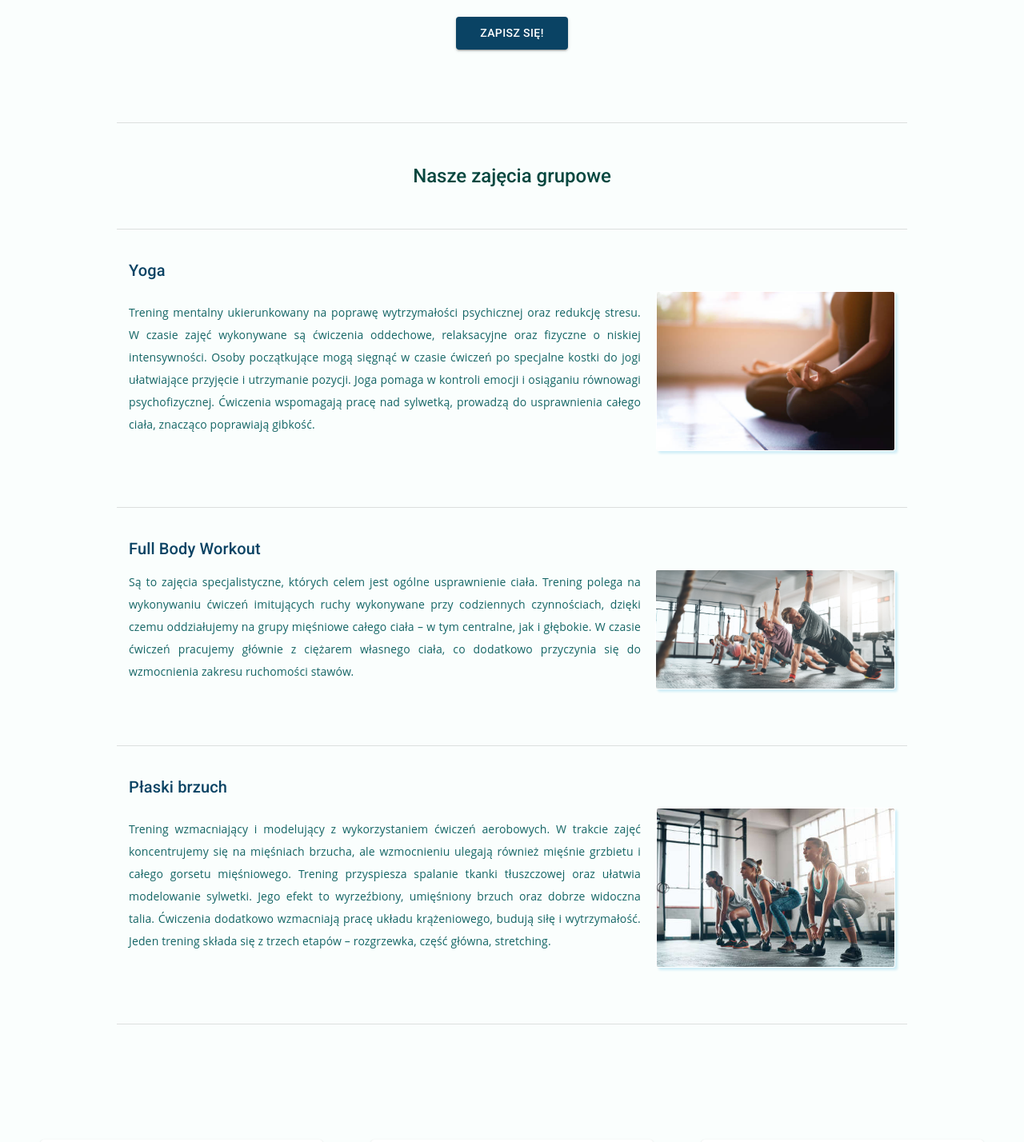
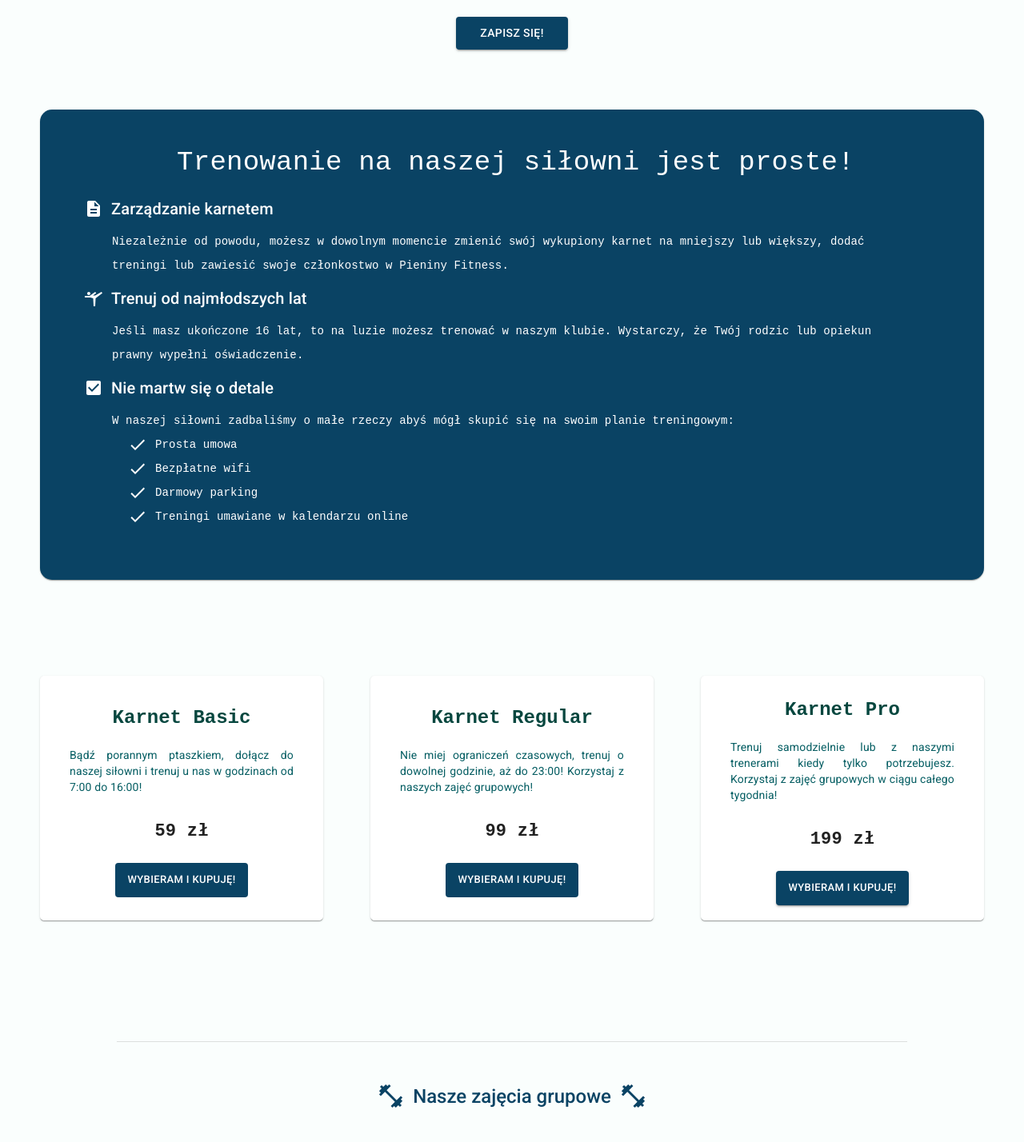
Before and after one commit to paulinawojtysiakk/Strona-Silowni, a React (Vite) app in the folder vite-project/: page / in a window 1280 px wide. Shown: the part 700-2128 px from the top of the page at 80% size. Built offline with nearby package versions, Linux system fonts and the light colour scheme.

Commit message:
home page ground stylling changes

```diff
--- a/vite-project/src/components/DescriptionHome.jsx
+++ b/vite-project/src/components/DescriptionHome.jsx
@@ -1,70 +1,64 @@
 import React from "react";
-import Box from "@mui/material/Box";
-import Card from "@mui/material/Card";
-import CardContent from "@mui/material/CardContent";
-import Typography from "@mui/material/Typography";
+import {Card, CardContent, Typography} from "@mui/material";
 import "/src/scss/DescriptionHome.scss";
 import equipment from "../images/equipment.jpeg";
+import DescriptionIcon from '@mui/icons-material/Description';
+import SportsGymnasticsIcon from '@mui/icons-material/SportsGymnastics';
+import CheckBoxIcon from '@mui/icons-material/CheckBox';
+import DoneIcon from '@mui/icons-material/Done';
 
 const DescriptionHome = () => {
   return (
-    <div className="container description-home-container">
-      <Box
-        className=""
-        sx={{ display: "flex", justifyContent: "space-between" }}
-      >
-        <Card
-          className="desc-home-text-img"
-          sx={{ width: "100%", marginBottom: "15px" }}
-        >
-          <div>
-            <img src={equipment} alt="gym-equipment" className="equip-img" />
-          </div>
-          <CardContent className="desc-home-text">
-            <Typography variant="h6" component="div">
-              Zamrożenie karnetu
-            </Typography>
+    <>
+        <Card className="container description-home-container">
+          <CardContent className="desc-home-box">
+            <Typography variant="h4" className="desc-home-title">Trenowanie na naszej siłowni jest proste!</Typography>
+            <div className="desc-home-title-single">
+            <DescriptionIcon/>
+            <Typography variant="h6" >      Zarządzanie karnetem   </Typography>
+            </div>
             <Typography
               variant="body2"
               className="desc-home-info"
-              sx={{ marginTop: "10px" }}
             >
-              Niezależnie od powodu możesz w dowolnym momencie zawiesić swoje
+             Niezależnie od powodu, możesz w dowolnym momencie zmienić swój wykupiony karnet na mniejszy lub większy, dodać treningi lub zawiesić swoje
               członkostwo w Pieniny Fitness.
             </Typography>
-
-            <Typography variant="h6" component="div">
-              Nasi najmłodsi
-            </Typography>
+            <div className="desc-home-title-single">
+              <SportsGymnasticsIcon/>
+            <Typography variant="h6">
+              Trenuj od najmłodszych lat
+                 </Typography>
+                 </div>
             <Typography
               variant="body2"
               className="desc-home-info"
-              sx={{ marginTop: "10px" }}
             >
               Jeśli masz ukończone 16 lat, to na luzie możesz trenować w naszym
               klubie. Wystarczy, że Twój rodzic lub opiekun prawny wypełni
               oświadczenie.
             </Typography>
-
-            <Typography variant="h6" component="div">
-              Nie martw się o detale
-            </Typography>
+            <div className="desc-home-title-single">
+              <CheckBoxIcon />
+            <Typography variant="h6" >Nie martw się o detale  </Typography>
+            </div>
             <Typography
               variant="body2"
               className="desc-home-info"
-              sx={{ marginTop: "10px" }}
-            >
-              <ul className="desc-home-list">
-                <li>Darmowy parking</li>
-                <li>Bezpłatne wifi</li>
-                <li>Treningi bez limitów</li>
-                <li>Prosta umowa</li>
-              </ul>
+            >  W naszej siłowni zadbaliśmy o małe rzeczy abyś mógł skupić się na swoim planie treningowym:
+
+              <div className="desc-home-list"> <DoneIcon/> Prosta umowa</div>
+                <div className="desc-home-list"> <DoneIcon/> Bezpłatne wifi</div>
+                <div className="desc-home-list"> <DoneIcon/> Darmowy parking</div>
+                <div className="desc-home-list"> <DoneIcon/> Treningi umawiane w kalendarzu online</div>
             </Typography>
           </CardContent>
         </Card>
-      </Box>
-    </div>
+
+        {/* <div className="desc-home-img" >
+            <img src={equipment} alt="gym-equipment" className="equip-img" />
+          </div> */}
+    </>
   );
 };
 
--- a/vite-project/src/components/Home.jsx
+++ b/vite-project/src/components/Home.jsx
@@ -8,7 +8,7 @@ import emptygym from "../images/emptygym.jpeg";
 import equipment from "../images/equipment.jpeg";
 import yoga from "../images/yoga.jpeg";
 import CardsSection from "./CardsSection.jsx";
-import AboutSection from "./AboutSection.jsx";
+import OurClasses from "./OurClasses.jsx";
 import DescriptionHome from "./DescriptionHome.jsx";
 import HomeCarousel from "./Carousel.jsx";
 import { Link } from "react-router-dom";
@@ -53,9 +53,9 @@ const Home = () => {
             <Link to="/contact">Zapisz się!</Link>
           </Button>
         </div>
-        <AboutSection />
+        <DescriptionHome />
         <CardsSection />
-        <DescriptionHome />
+        <OurClasses />
         <Footer />
       </div>
     </>
--- a/vite-project/src/components/AboutSection.jsx
+++ b/vite-project/src/components/OurClasses.jsx
@@ -1,19 +1,24 @@
 import React from "react";
 import { Card, CardContent, Divider, Typography } from "@mui/material";
-import "/src/scss/AboutSection.scss";
+import FitnessCenterIcon from '@mui/icons-material/FitnessCenter';
+import "/src/scss/OurClasses.scss";
 import yoga from "../images/yoga.jpeg";
 import fbworkout from "../images/fbworkout.jpeg";
 import workout2 from "../images/workout2.png";
 
-const AboutSection = () => {
+const OurClasses = () => {
   return (
-    <div className="container aboutSection-container">
+    <div className="container ourClasses-container">
       <Card variant="" className="classes-cards">
         <CardContent>
           <Divider />
+          <div className="classes-title-box">
+            <FitnessCenterIcon fontSize="large" className="classes-bar-icon"/>
           <Typography variant="h5" className="classes-title">
             Nasze zajęcia grupowe
           </Typography>
+          <FitnessCenterIcon fontSize="large" className="classes-bar-icon"/>
+          </div>
           <Divider />
           <div className="single-card-box">
             <Typography variant="h6" className="single-class-title">
@@ -87,4 +92,4 @@ const AboutSection = () => {
   );
 };
 
-export default AboutSection;
+export default OurClasses;
--- a/vite-project/src/scss/CardsSection.scss
+++ b/vite-project/src/scss/CardsSection.scss
@@ -22,12 +22,14 @@
 
     &:hover {
       font-weight: bold;
-      border: 1px papayawhip solid;
+      box-shadow: 2px 3px 3px 1px $basic-dark;
       border-radius: 8px;
     }
 
     .card-title {
       color: $green-dark;
+      font-family: $sales-font;
+      font-weight: 600;
     }
     .card-description {
       text-align: left;
@@ -40,6 +42,7 @@
       font-size: 22px;
       font-weight: bold;
       padding-top: 10px;
+      font-family: $sales-font;
     }
 
     .btn-card {
--- a/vite-project/src/scss/Carousel.scss
+++ b/vite-project/src/scss/Carousel.scss
@@ -5,10 +5,11 @@
    position: relative;
    max-width: 100%;
    overflow: hidden;
+   border-radius: 5px;
+
 .carousel-img {
     width: 100%;
     height: 380px;
-    border-radius: 5px;
     object-fit: cover;
     display: block;
     transition: transform 0.3s ease-in-out;
--- a/vite-project/src/scss/DescriptionHome.scss
+++ b/vite-project/src/scss/DescriptionHome.scss
@@ -1,28 +1,53 @@
-.description-home-container {
-  margin-top: 40px;
-  margin-bottom: 80px;
+@import "./settings/colors";
+@import './settings/base.scss';
+@import "./settings/fonts";
 
-  .desc-home-text-img {
+.container .description-home-container {
+  margin: 30px 0;
+  display: flex;
+  justify-content: space-around;
+  align-items: center;
+  background-color: $basic-dark;
+  color: white;
+  padding: 30px;
+  border-radius: 15px;
+
+  .desc-home-title{
+    text-align:center;
+    margin-bottom: 20px;
+    font-family: $sales-font;
+}
+  .desc-home-title-single{
     display: flex;
-    justify-content: space-around;
     align-items: center;
-    padding: 50px 60px;
-
-    .equip-img {
-      border-radius: 3px;
-    }
-  }
-  .desc-home-text {
-    max-width: 550px;
-    padding-left: 30px;
+    gap:10px;
+}
+  .desc-home-box {
+    padding-left: 25px;
   }
 
   .desc-home-info {
-    padding-bottom: 10px;
+    padding: 10px 35px;
+    line-height: 30px;
+    font-family: $sales-font;
 
     .desc-home-list {
       list-style: disc;
       padding-left: 20px;
+      font-family: $sales-font;
+      display: flex;
+      align-items: center;
+      gap: 10px;
     }
   }
 }
+
+.desc-home-img {
+  border: 1px solid white;
+  box-shadow: 1px 1px 3px rgb(218, 217, 217);
+  border-radius: 5px;
+  .equip-img {
+    border-radius: 3px;
+    width: auto;
+  }
+}
--- a/vite-project/src/scss/Home.scss
+++ b/vite-project/src/scss/Home.scss
@@ -1,14 +1,7 @@
 @import "./settings/colors";
 @import "./settings/base.scss";
 
-// .image-container {
-  // .emptygym-img {
-  //   height: 300px;
-  //   margin-bottom: 20px;
-  //   border-radius: 5px;
-  //   object-fit: cover;
-  // }
-//}
+
 .follow-us-box {
   width: 100%;
   color: white;
@@ -36,6 +29,7 @@
   align-items: center;
   border-radius: 5px;
   padding: 25px;
+  color: $green-dark;
 
   .btn-cta-home {
     margin-top: 20px;
--- a/vite-project/src/scss/AboutSection.scss
+++ b/vite-project/src/scss/OurClasses.scss
@@ -2,7 +2,7 @@
 @import "./settings/colors";
 @import "./settings/fonts";
 
-.container .aboutSection-container {
+.container .ourClasses-container {
   margin-bottom: 70px;
   font-family: $text-font;
   line-height: 28px;
@@ -12,11 +12,22 @@
     padding: 0 80px;
     width: 100%;
   }
-  .classes-title {
+  .classes-title-box {
     margin: 50px 0;
-    text-align: center;
-    color: $green-dark;
+    display: flex;
+    justify-content: center;
+    align-items: center;
+    gap: 10px;
+    position: relative;
+
+    .classes-title{
+    color: $basic-dark;
     font-weight: 500;
+    }
+    .classes-bar-icon{
+      color: $basic-dark;
+
+    }
   }
   .single-card-box {
     padding: 15px;
--- a/vite-project/src/scss/main.scss
+++ b/vite-project/src/scss/main.scss
@@ -4,7 +4,7 @@
 @import "./Header";
 @import "./HamburgerMenu";
 @import "./AboutUs";
-@import "./AboutSection";
+@import "./OurClasses";
 @import "./CardsSection";
 @import "./DescriptionHome";
 @import "./Footer";
--- a/vite-project/src/scss/settings/_colors.scss
+++ b/vite-project/src/scss/settings/_colors.scss
@@ -9,8 +9,8 @@ $gradient-background-light: #f6f7fd;
 $navigation: rgba(58, 81, 75, 0.87);
 
 $green-dark: rgb(6, 71, 63);
-$green-light: rgb(6, 112, 118);
+$green-light: rgb(4, 93, 98);
 
 $basic-dark: rgb(10, 67, 100);
 $basic-light:  rgba(20, 98, 95, 0.8);
-$button-light: #baecf6;
+$button-light: #177284;
--- a/vite-project/src/scss/settings/_fonts.scss
+++ b/vite-project/src/scss/settings/_fonts.scss
@@ -1,2 +1,3 @@
 $text-font: "Open Sans", sans-serif;
 $logo-font: "Oswald";
+$sales-font: "Courier New", Courier, monospace;
```
